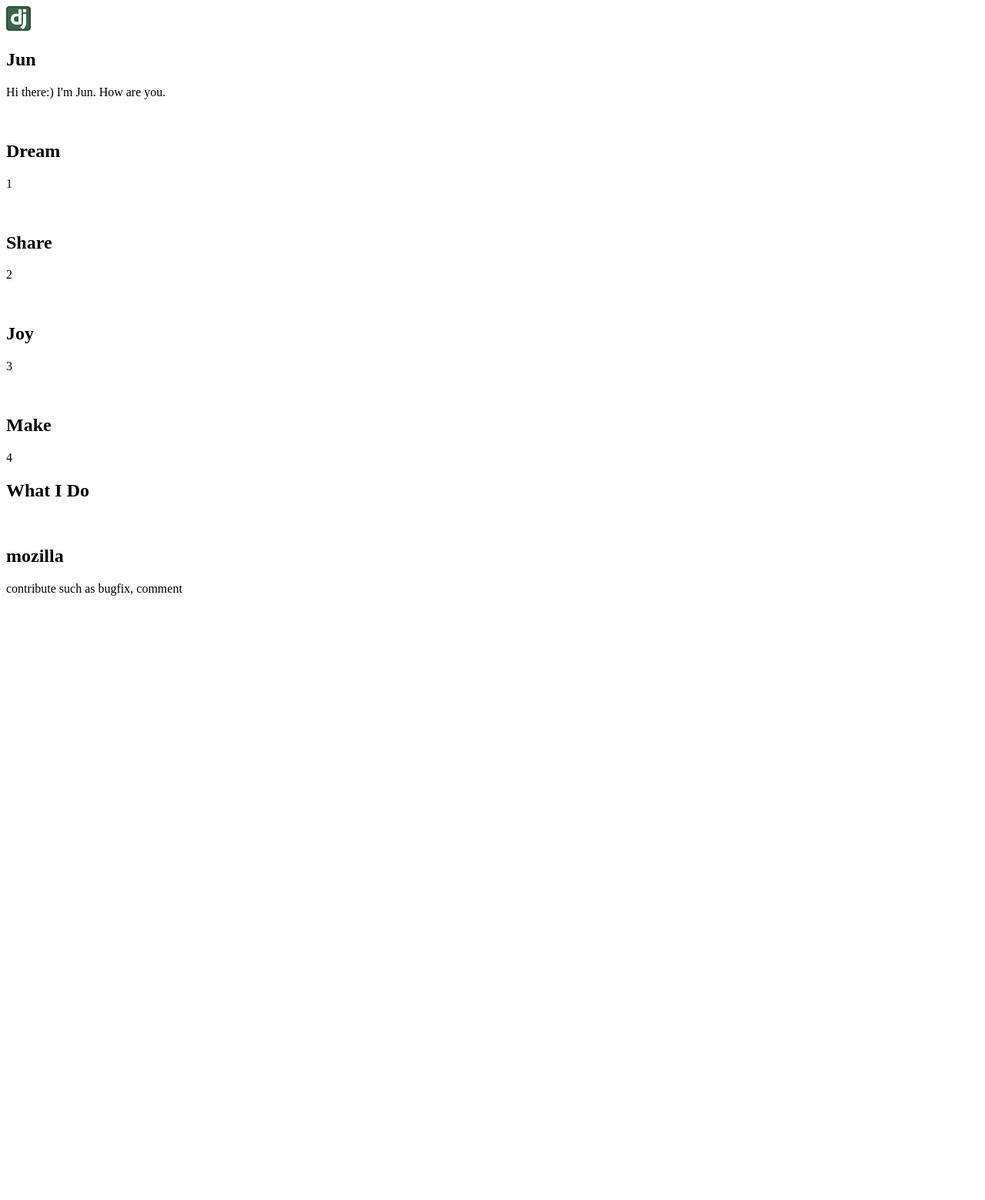
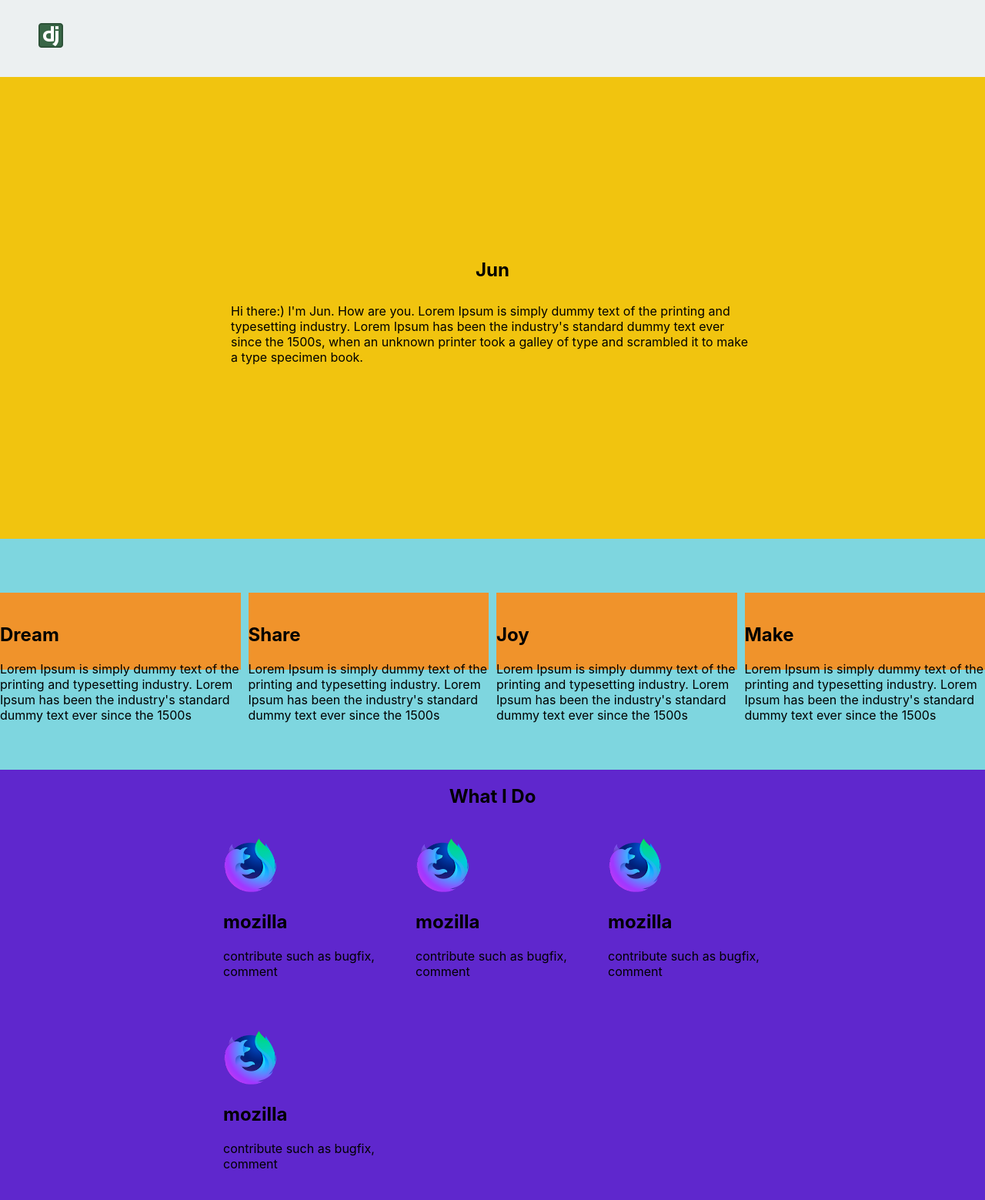
Before and after one commit to junngo/about-me, a Django app: page / in a window 1280 px wide. Shown: the whole page at 77% size. Before the commit the page ends 774 px from the top, so only its background shows below. Run offline with Django 3.2, Linux system fonts and the light colour scheme.

Commit message:
added index css structure

```diff
--- a/aboutme/static/css/main/index.css
+++ b/aboutme/static/css/main/index.css
@@ -0,0 +1,87 @@
+body {
+    font-family: -apple-system, BlinkMacSystemFont, "Segoe UI", Roboto, Oxygen,
+    Ubuntu, Cantarell, "Open Sans", "Helvetica Neue", sans-serif;
+    background-color: white;
+    height: 100%;
+    margin: 0;
+    padding: 0;
+}
+
+/* Header */
+.header {
+    height: 100px;
+    background-color: #ecf0f1;
+}
+
+.header .header__logo {
+    margin-top: 30px;
+    margin-left: 50px;
+}
+
+/* Title */
+.main_title {
+    height: 600px;
+    background-color: #f1c40f;
+    display: flex;
+    align-items: center;
+    justify-content: center;
+}
+
+.main_title .article-title{
+    display: flex;
+    flex-direction: column;
+    align-items: center;
+    justify-content: center;
+}
+
+.main_title .article-title p{
+    margin: 10px 300px;
+}
+
+/* My Keywords */
+.main_keyword {
+    height: 300px;
+    background-color: #7ed6df;
+}
+
+.main_keyword__container {
+    display: grid;
+    grid-auto-rows: 100px;
+    grid-template-columns: repeat(4, 1fr);
+    grid-gap: 10px;
+    justify-content: center;
+    align-content: center;
+    height: 30vh;
+}
+
+.main_keyword__box {
+    background-color: #f0932b;
+}
+
+/* What I do */
+.main_ido {
+    height: auto;
+    background-color:#5f27cd;
+    display: flex;
+    align-items: center;
+    flex-direction: column;
+}
+
+.main_ido__container {
+    display: grid;
+    grid-template-columns: repeat(3, 1fr);
+    grid-auto-rows: 200px;
+    grid-gap: 50px;
+
+    margin: 20px 80px;
+}
+
+.main_ido__box {
+    height: 220px;
+    width: 200px;
+}
+
+.main_ido__box img{
+    width: 70px;
+    height: auto;
+}
--- a/aboutme/templates/main/index.html
+++ b/aboutme/templates/main/index.html
@@ -9,59 +9,81 @@
 
 </head>
 <body>
-    <header>
-        <a href="#" class="logo">
-            <img src="{% static 'images/favicons/favicon.ico' %}" alt="logo">
+    <!-- Header -->
+    <header class="header">
+        <a href="#" >
+            <img class="header__logo"
+                src="{% static 'images/favicons/favicon.ico' %}"
+                alt="logo">
         </a>
     </header>
 
     <!-- Title -->
-    <article>
+    <article class="main_title">
         <div class="article-title">
             <h2>Jun</h2>
-            <p>Hi there:) I'm Jun. How are you.</p>
+            <p>Hi there:) I'm Jun. How are you.
+                Lorem Ipsum is simply dummy text of the printing and typesetting industry. Lorem Ipsum has been the industry's standard dummy text ever since the 1500s, when an unknown printer took a galley of type and scrambled it to make a type specimen book.
+            </p>
         </div>
     </article>
 
     <!-- My Keywords -->
-    <article>
-        <div>
+    <article class="main_keyword">
+        <div class="main_keyword__container">
+            <div class="main_keyword__box">
                 <img src="" alt="">
                 <h2>Dream</h2>
-            <p>1</p>
+                <p>Lorem Ipsum is simply dummy text of the printing and typesetting industry. Lorem Ipsum has been the industry's standard dummy text ever since the 1500s</p>
             </div>
-        <div>
+            <div class="main_keyword__box">
                 <img src="" alt="">
                 <h2>Share</h2>
-            <p>2</p>
+                <p>Lorem Ipsum is simply dummy text of the printing and typesetting industry. Lorem Ipsum has been the industry's standard dummy text ever since the 1500s</p>
             </div>
-        <div>
+            <div class="main_keyword__box">
                 <img src="" alt="">
                 <h2>Joy</h2>
-            <p>3</p>
+                <p>Lorem Ipsum is simply dummy text of the printing and typesetting industry. Lorem Ipsum has been the industry's standard dummy text ever since the 1500s</p>
             </div>
-        <div>
+            <div class="main_keyword__box">
                 <img src="" alt="">
                 <h2>Make</h2>
-            <p>4</p>
+                <p>Lorem Ipsum is simply dummy text of the printing and typesetting industry. Lorem Ipsum has been the industry's standard dummy text ever since the 1500s</p>
+            </div>
         </div>
     </article>
 
+
     <!-- What I do -->
-    <article>
+    <article class="main_ido">
         <h2>What I Do</h2>
-        <div>
-            <div class="do1">
-                <img src="" alt="">
+        <div class="main_ido__container">
+            <div class="main_ido__box">
+                <img src="{% static 'images/main/whtido.png' %}"
+                     alt="ido img1">
+                <h2>mozilla</h2>
+                <p>contribute such as bugfix, comment</p>
+            </div>
+            <div class="main_ido__box">
+                <img src="{% static 'images/main/whtido.png' %}"
+                     alt="ido img1">
+                <h2>mozilla</h2>
+                <p>contribute such as bugfix, comment</p>
+            </div>
+            <div class="main_ido__box">
+                <img src="{% static 'images/main/whtido.png' %}"
+                     alt="ido img1">
+                <h2>mozilla</h2>
+                <p>contribute such as bugfix, comment</p>
+            </div>
+            <div class="main_ido__box">
+                <img src="{% static 'images/main/whtido.png' %}"
+                     alt="ido img1">
                 <h2>mozilla</h2>
                 <p>contribute such as bugfix, comment</p>
             </div>
         </div>
     </article>
-
-    <!-- Contact Me -->
-    <footer>
-
-    </footer>
 </body>
 </html>
```
Also changed, not shown: aboutme/static/images/main/whtido.png (added). Lines whose indentation alone changed are shown as unchanged.
